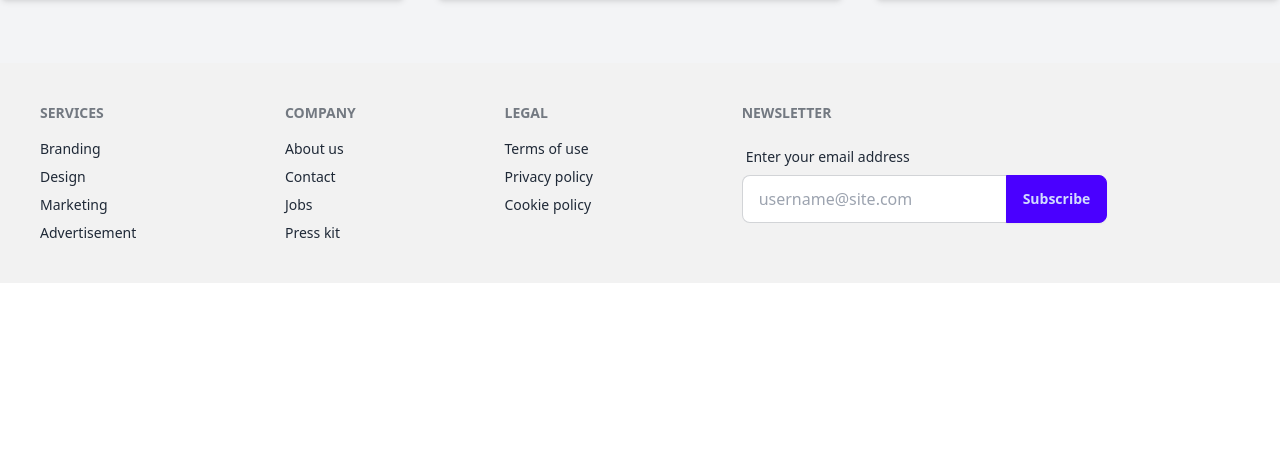
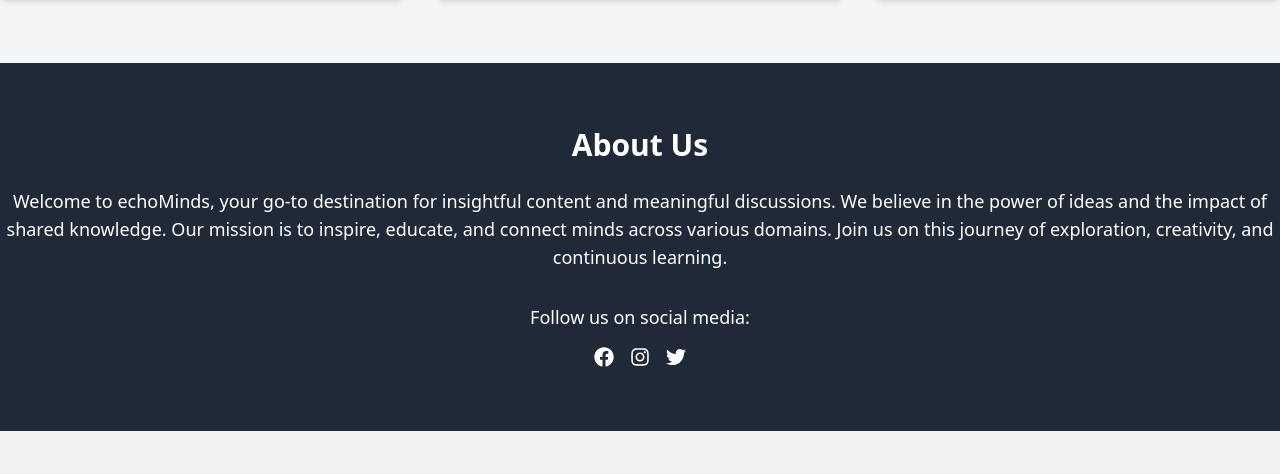
Before and after one commit to khaled0915/Blog-website, a React (Vite) app: page / in a window 1280 px wide. Shown: the part 4345-4819 px from the top of the page. Before the commit the page ends 4628 px from the top, so only its background shows below. Built offline with nearby package versions, Linux system fonts and the light colour scheme; no server answers.

Commit message:
created about us section

```diff
--- /dev/null
+++ b/src/Home/About/About.jsx
@@ -0,0 +1,26 @@
+import { FaFacebook, FaInstagram, FaTwitch, FaTwitter } from "react-icons/fa";
+
+const About = () => {
+    return (
+        <section className="bg-gray-800 text-white py-16">
+        <div className="container mx-auto flex flex-col items-center">
+          <h2 className="text-3xl font-semibold mb-6">About Us</h2>
+          <p className="text-lg mb-8 text-center">
+            Welcome to echoMinds, your go-to destination for insightful content and meaningful discussions. We believe in the power of ideas and the impact of shared knowledge. Our mission is to inspire, educate, and connect minds across various domains. Join us on this journey of exploration, creativity, and continuous learning.
+          </p>
+          <div className="flex flex-col items-center">
+            <p className="text-lg mb-4">Follow us on social media:</p>
+            <div className="flex space-x-4 text-xl">
+              {/* Add your social media icons and links here */}
+              <FaFacebook></FaFacebook>
+
+              <FaInstagram></FaInstagram>
+              <FaTwitter></FaTwitter>
+            </div>
+          </div>
+        </div>
+      </section>
+    );
+};
+
+export default About;
--- a/src/Home/Home/Home.jsx
+++ b/src/Home/Home/Home.jsx
@@ -5,6 +5,7 @@ import Footer from "../../Page/Shared/Footer/Footer";
 import BlogCard from "../BlogSection/BlogCard";
 import NewsletterSection from "../Newsletter/newsletter";
 import FeaturedArticlesSection from "./FeaturedArticle/FeaturedArticlesSection";
+import About from "../About/About";
 
 
 const Home = () => {
@@ -19,6 +20,7 @@ const Home = () => {
             <BlogCard></BlogCard>
             <NewsletterSection></NewsletterSection>
             <FeaturedArticlesSection></FeaturedArticlesSection>
+            <About></About>
             <Footer></Footer>
 
 
```
